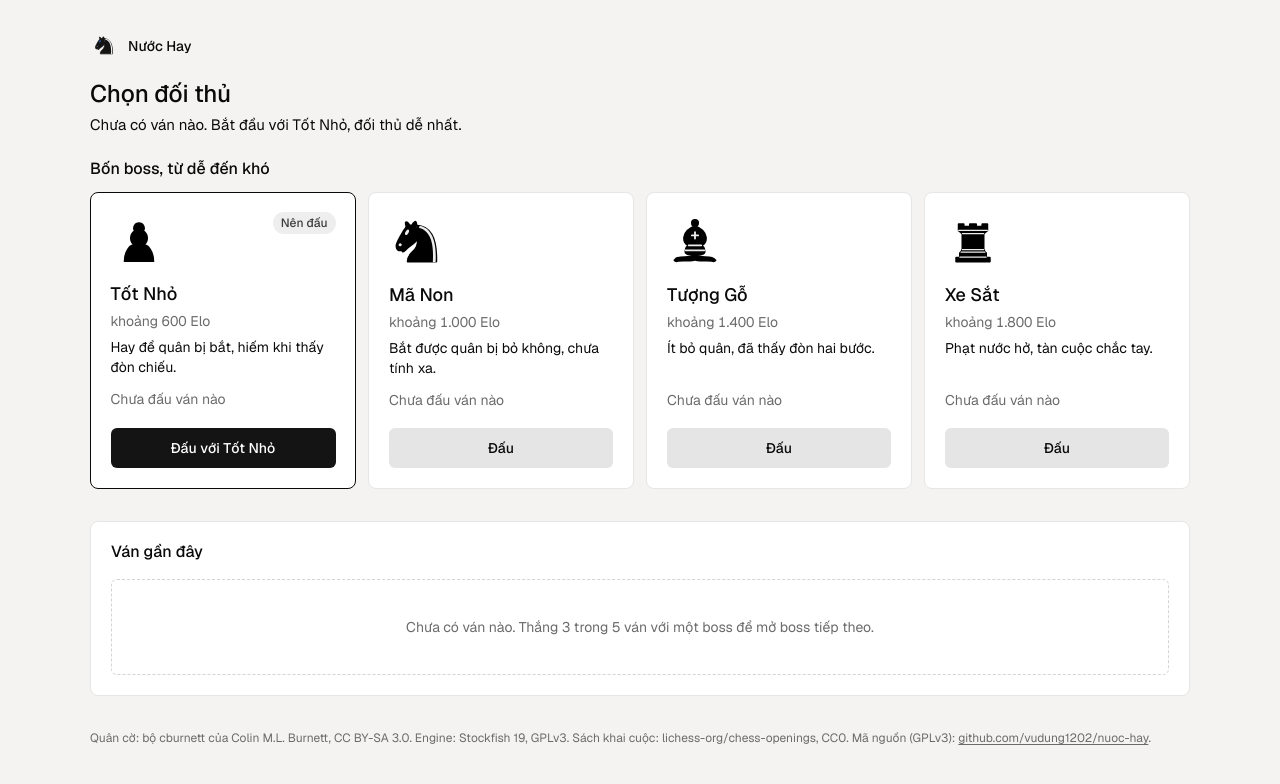
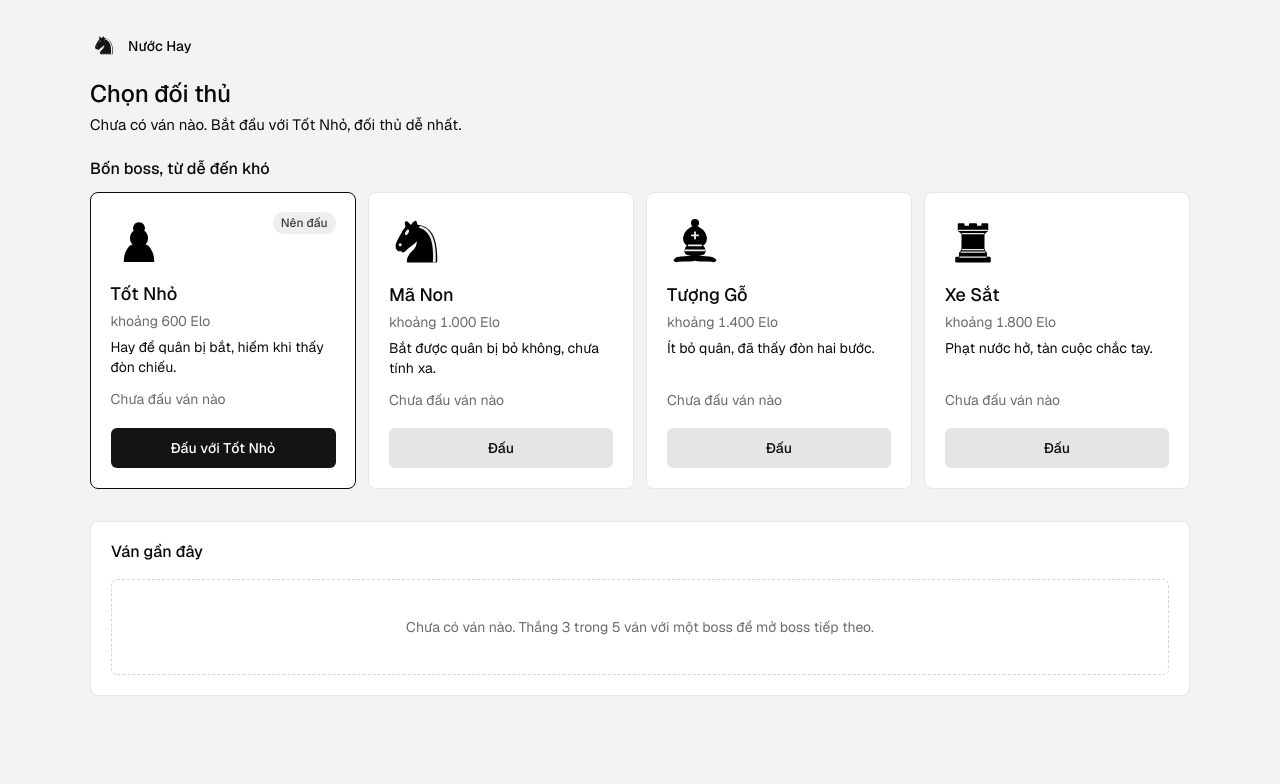
Before and after one commit to vudung1202/SmarterMove, a React (Vite) app in the folder app/: page / in a window 1280 px wide. Shown: the top 784 px of the page. Built offline with nearby package versions, Linux system fonts and the light colour scheme.

Commit message:
Bỏ dòng ghi nguồn khỏi màn Chọn đối thủ (đã có trong README)

```diff
--- a/app/src/screens/Home.tsx
+++ b/app/src/screens/Home.tsx
@@ -153,7 +153,6 @@ export function Home() {
         )}
       </div>
       {offline !== 'off' && <p className={`offline-status ${offline}`}>{offline === 'ready' ? 'Đã sẵn sàng chơi offline.' : 'Đang tải dữ liệu để chơi offline…'}</p>}
-      <p className="credit">Quân cờ: bộ cburnett của Colin M.L. Burnett, CC BY-SA 3.0. Engine: Stockfish 19, GPLv3. Sách khai cuộc: lichess-org/chess-openings, CC0. Mã nguồn (GPLv3): <a href="https://github.com/vudung1202/nuoc-hay">github.com/vudung1202/nuoc-hay</a>.</p>
 
       {sheetFor && (
         <NewGameSheet boss={sheetFor} onClose={() => setSheetFor(null)} onStart={(c) => start(sheetFor, c)}
--- a/app/src/styles/styles.css
+++ b/app/src/styles/styles.css
@@ -358,8 +358,6 @@ a.menu-item { color: var(--text); }
 /* ---------- Mốc 5: offline, xuất PGN ---------- */
 .offline-status { margin-top: 32px; color: var(--muted); }
 .offline-status.ready { color: var(--positive); }
-.offline-status + .credit { margin-top: 8px; }
 .recent-tools { display: inline-flex; align-items: baseline; gap: 16px; }
-.credit a { text-decoration: underline; text-underline-offset: 2px; }
 .brand { display: flex; align-items: center; gap: 10px; margin-bottom: 20px; font-weight: 500; }
 .brand img { border-radius: 7px; }
```
